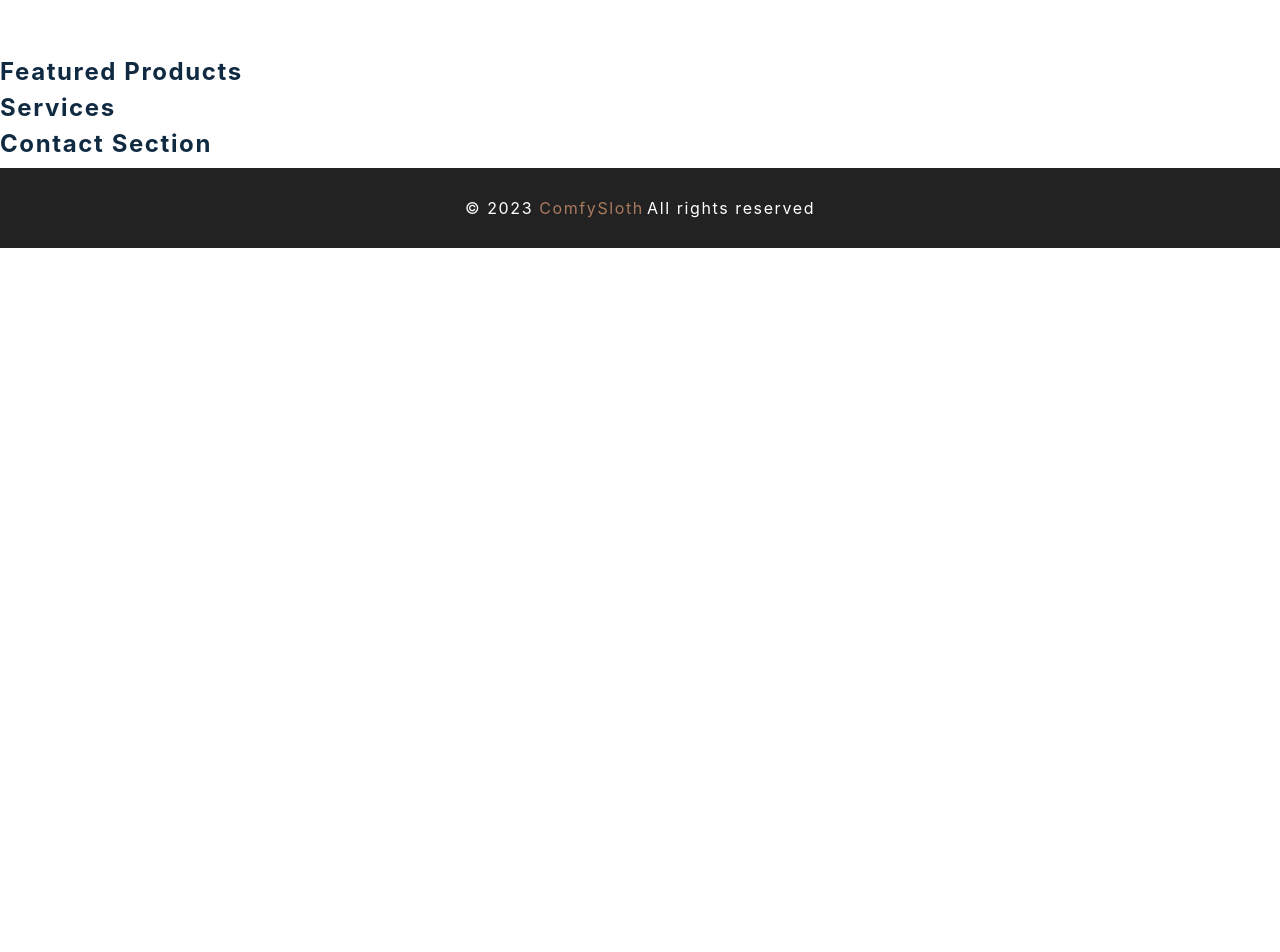
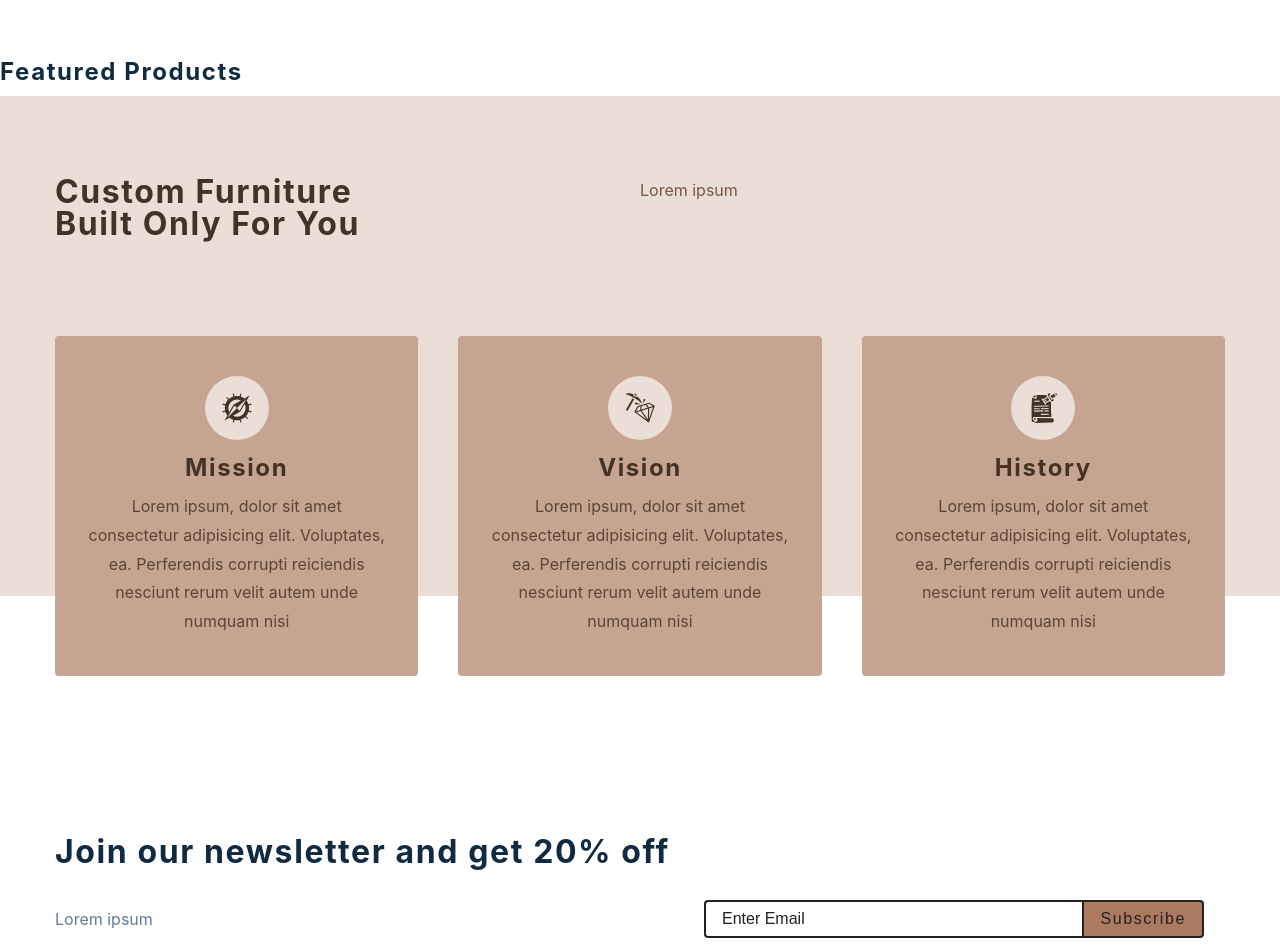
Before and after one commit to estherab/react-ecommerce, a React (Create React App) app: page / in a window 1280 px wide. Shown: the part 740-1692 px from the top of the page. Before the commit the page ends 988 px from the top, so only its background shows below. Built offline with nearby package versions, Linux system fonts and the light colour scheme.

Commit message:
Add services and contact pages

```diff
--- a/src/components/Contact.js
+++ b/src/components/Contact.js
@@ -2,7 +2,22 @@
 import styled from 'styled-components'
 
 const Contact = () => {
-  return <h4>contact section</h4>
+  return (
+    <Wrapper>
+      <div className='section-center'>
+        <h3>Join our newsletter and get 20% off</h3>
+        <div className='content'>
+          <p>
+            Lorem ipsum
+          </p>
+          <form className='contact-form'>
+            <input type='email' className='form-input' placeholder='enter email' />
+            <button type='submit' className='submit-btn'>Subscribe</button>
+          </form>
+        </div>
+      </div>
+    </Wrapper>
+  )
 }
 const Wrapper = styled.section`
   padding: 5rem 0;
--- a/src/components/Services.js
+++ b/src/components/Services.js
@@ -3,7 +3,26 @@
 import { services } from '../utils/constants'
 
 const Services = () => {
-  return <h4>services </h4>
+  return (
+    <Wrapper>
+      <div className='section-center'>
+        <article className='header'>
+          <h3>Custom furniture <br />built only for you</h3>
+          <p>Lorem ipsum</p>
+        </article>
+        <div className='services-center'>
+          {services.map(service => {
+            const {id, icon, title, text} = service
+            return <article key={id} className='service'>
+              <span className='icon'>{icon}</span>
+              <h4>{title}</h4>
+              <p>{text}</p>
+            </article>
+          })}
+        </div>
+      </div>
+    </Wrapper>
+  )
 }
 
 const Wrapper = styled.section`
```
